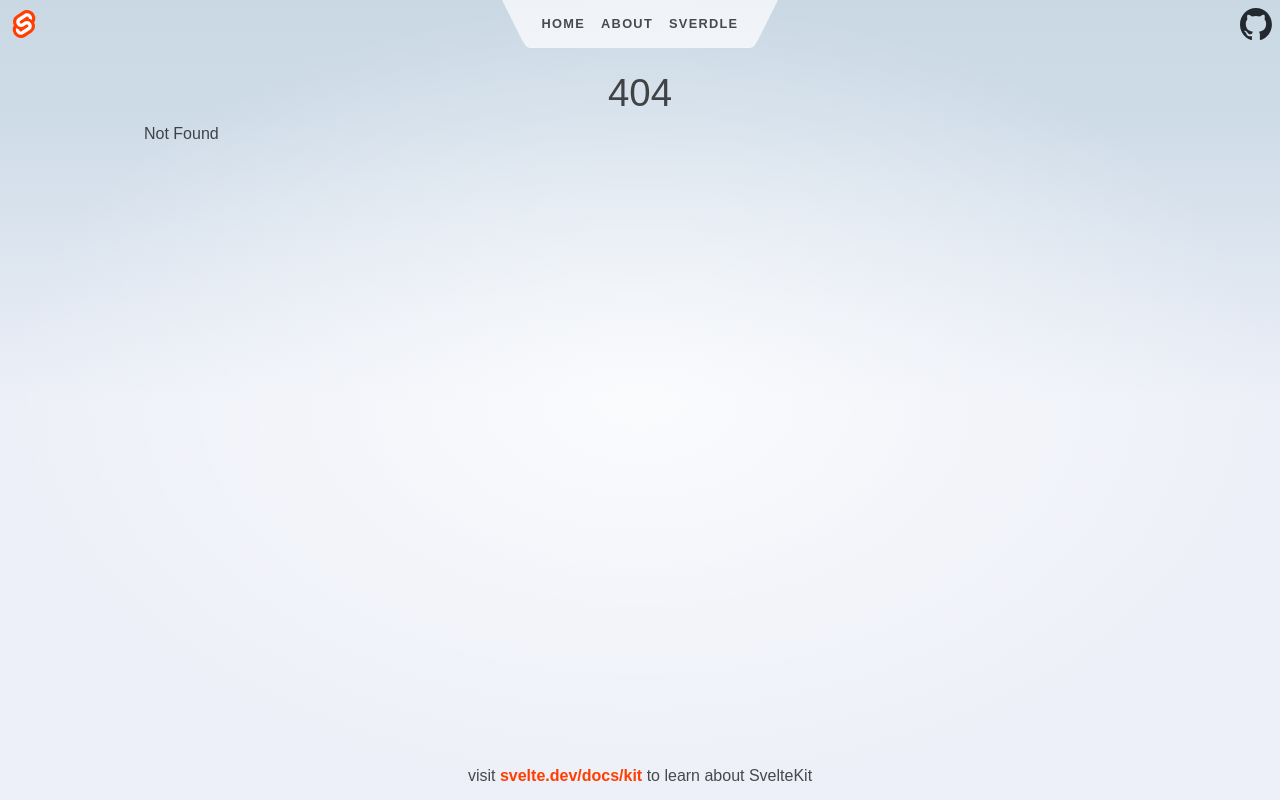
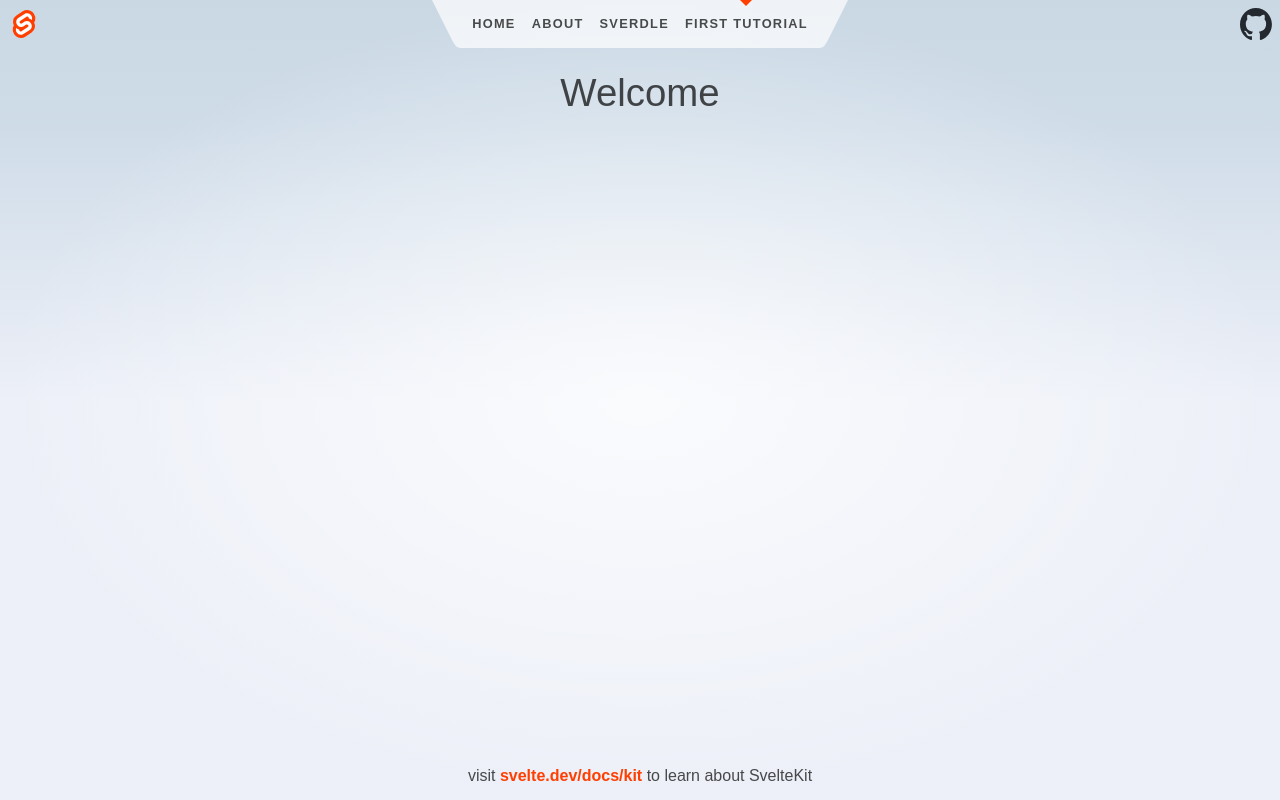
Before and after one commit to wforbes/svelte-learns, a SvelteKit app: page /first-tutorial in a window 1280 px wide. Before the commit this address had no page. Built offline with nearby package versions, Linux system fonts and the light colour scheme.

Commit message:
starting svelte.dev tutorial
- gotta start somewhere, why not try the svelte.dev tutorial?

```diff
--- a/src/routes/Header.svelte
+++ b/src/routes/Header.svelte
@@ -24,6 +24,9 @@
 			</li>
 			<li aria-current={page.url.pathname.startsWith('/sverdle') ? 'page' : undefined}>
 				<a href="/sverdle">Sverdle</a>
+			</li>
+			<li aria-current={page.url.pathname === '/first-tutorial' ? 'page' : undefined}>
+				<a href="/first-tutorial">First Tutorial</a>
 			</li>
 		</ul>
 		<svg viewBox="0 0 2 3" aria-hidden="true">
--- /dev/null
+++ b/src/routes/first-tutorial/+page.svelte
@@ -0,0 +1 @@
+<h1>Welcome</h1>
```
Also changed, not shown: 1 other file (tests, documents, lock files or other folders).
